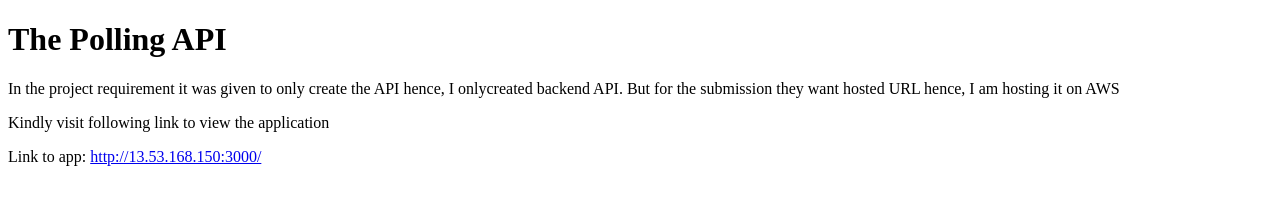
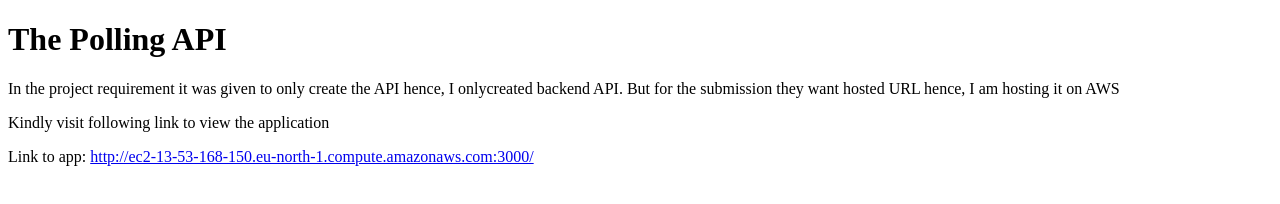
Before and after one commit to Ninad100/The-Polling-API_Ninad, a website: page index.html in a window 1280 px wide. Drawn offline with Linux system fonts and the light colour scheme.

Commit message:
Update index.html

```diff
--- a/index.html
+++ b/index.html
@@ -9,6 +9,6 @@
     <p>In the project requirement it was given to only create the API hence, I onlycreated backend API. But for the submission they want hosted URL hence, I am hosting it on AWS</p>
     <p>Kindly visit following link to view the application</p>
 
-    <p>Link to app: <a href="http://13.53.168.150:3000/">http://13.53.168.150:3000/</a></p>
+    <p>Link to app: <a href="http://ec2-13-53-168-150.eu-north-1.compute.amazonaws.com:3000/">http://ec2-13-53-168-150.eu-north-1.compute.amazonaws.com:3000/ </a></p>
 </body>
 </html>
```
